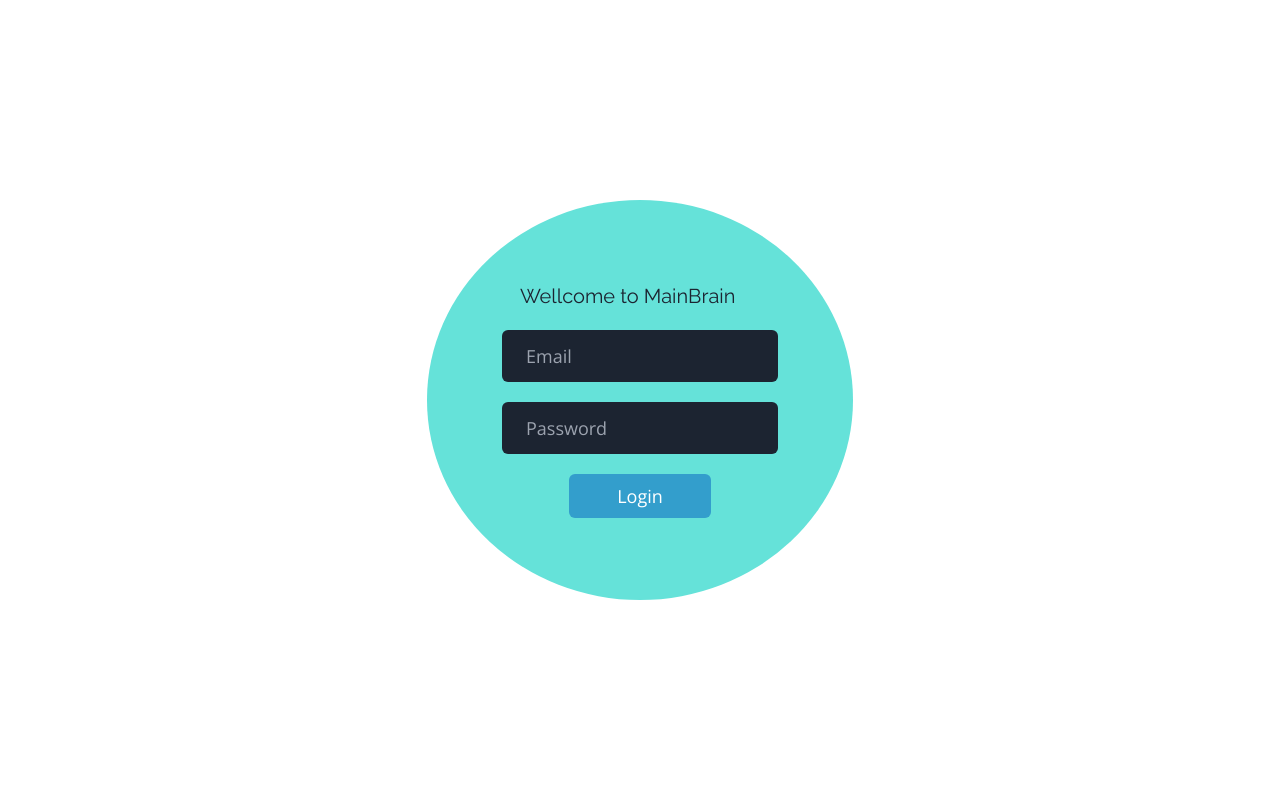
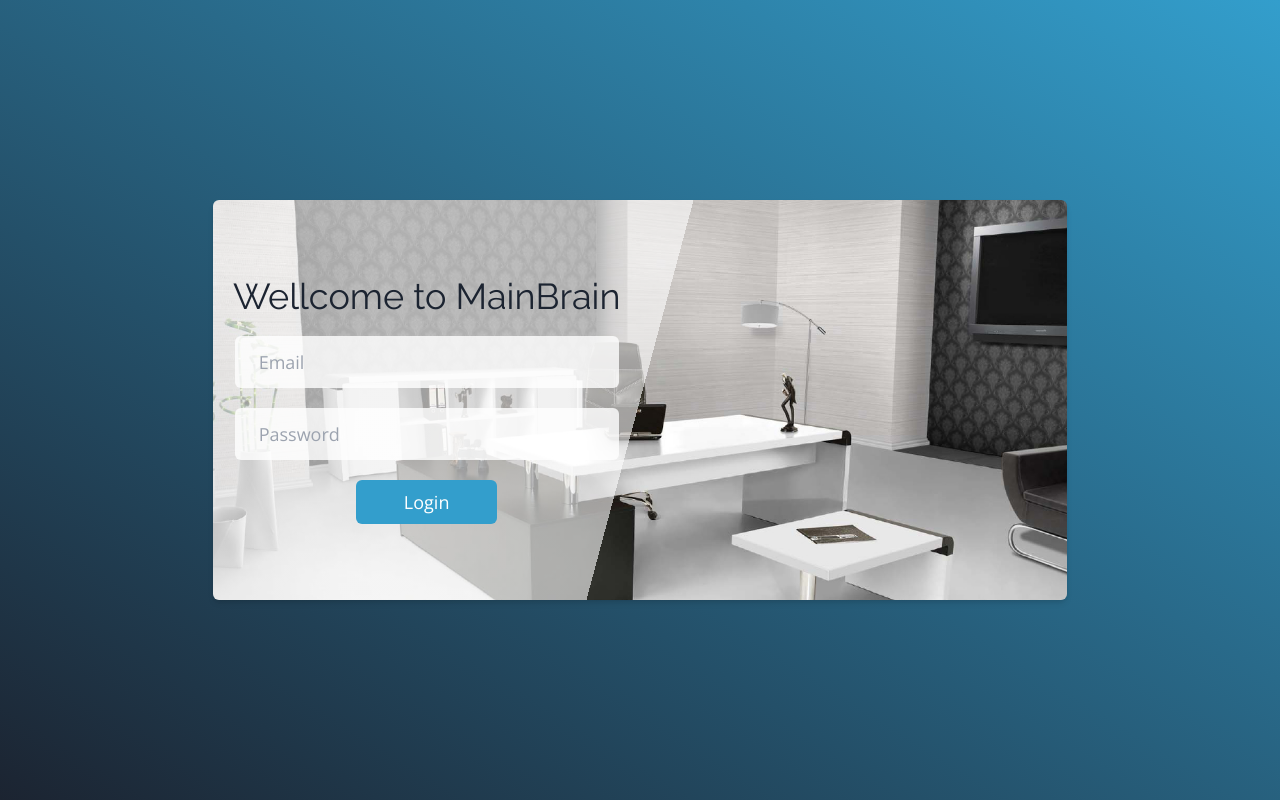
Before and after one commit to mhdrezaei/authentication-dashboard, a React (Create React App) app in the folder frontend/: page / in a window 1280 px wide. Built offline with nearby package versions, Linux system fonts and the light colour scheme.

Commit message:
ad some style for login form

```diff
--- a/frontend/src/componnents/LoginForm.tsx
+++ b/frontend/src/componnents/LoginForm.tsx
@@ -26,12 +26,14 @@
     });
   };
   return (
-    <div className="flex items-center justify-center h-screen">
+    <section className="flex items-center justify-center w-screen h-screen bg-gradient-to-tr from-darkBlue to-accentBlue">
+
+    <div className="flex items-center justify-start w-2/3 h-1/2 rounded-md shadow-md  login-form">
       <form
         onSubmit={handleSubmit}
-        className="flex flex-col items-center justify-center w-1/3 h-1/2 space-y-5 round p-48 bg-accentCyan border-slate-300"
-      >
-        <h3 className="w-60 text-darkBlue text-xl font-sans">
+        className="flex flex-col items-center justify-start w-1/2  space-y-5  border-slate-300"
+        >
+        <h3 className=" text-darkBlue text-4xl font-sans">
           Wellcome to MainBrain
         </h3>
         <input
@@ -39,23 +41,24 @@
           name="email"
           type="text"
           placeholder="Email"
-          className="bg-darkBlue text-lg p-3 px-6 rounded-md border-none outline-none focus:shadow-md"
+          className=" text-lg p-3 px-6 rounded-md border-none outline-none focus:shadow-md"
           onChange={onChange}
-        />
+          />
         <input
           id="password"
           name="password"
           type="password"
           placeholder="Password"
-          className="bg-darkBlue text-lg p-3 px-6 rounded-md border-none outline-none focus:shadow-md"
+          className=" text-lg p-3 px-6 rounded-md border-none outline-none focus:shadow-md"
           onChange={onChange}
-        />
+          />
 
         <button className="bg-accentBlue text-white text-lg rounded-md p-2 px-12 hover:opacity-80 hover:cursor-pointer hover:shadow-md">
           Login
         </button>
       </form>
     </div>
+          </section>
   );
 }
 
--- a/frontend/src/index.css
+++ b/frontend/src/index.css
@@ -5,6 +5,34 @@
 body {
   @apply dark:bg-darkBlue dark:text-white font-opensans;
 }
-.round {
-  border-radius: 50%;
+input {
+  font-size: 1.5rem;
+  font-family: inherit;
+  color: inherit;
+  padding: 1.5rem 2rem;
+  border-radius: 2px;
+  background-color: rgba(255, 255, 255, 0.8);
+  border: none;
+  border-bottom: 3px solid transparent;
+  width: 90%;
+  display: block;
+  transition: all 0.3s;
 }
+input:focus {
+  outline: none;
+  box-shadow: 0 1rem 2rem rgba(0, 0, 0, 0.1);
+  border-bottom: 3px solid hsl(198, 60%, 50%);
+}
+input:focus:invalid {
+  border-bottom: 3px solid orangered;
+}
+.login-form {
+  background-image: linear-gradient(
+      105deg,
+      rgba(255, 255, 255, 0.6) 0%,
+      rgba(255, 255, 255, 0.6) 50%,
+      transparent 50%
+    ),
+    url(./assets/images/login-bg.jpg);
+  background-size: cover;
+}
```
